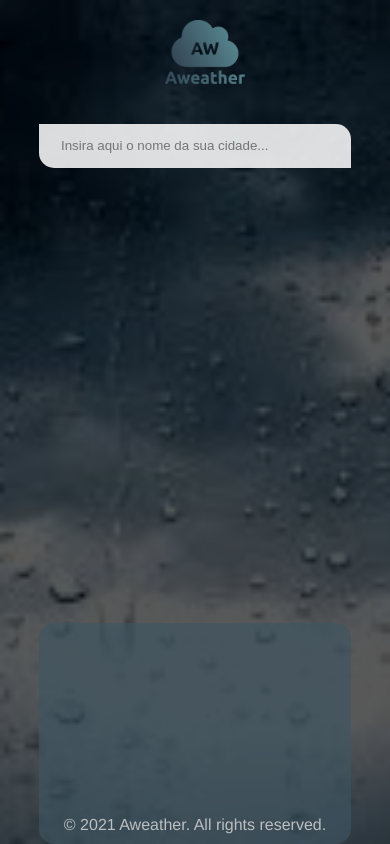
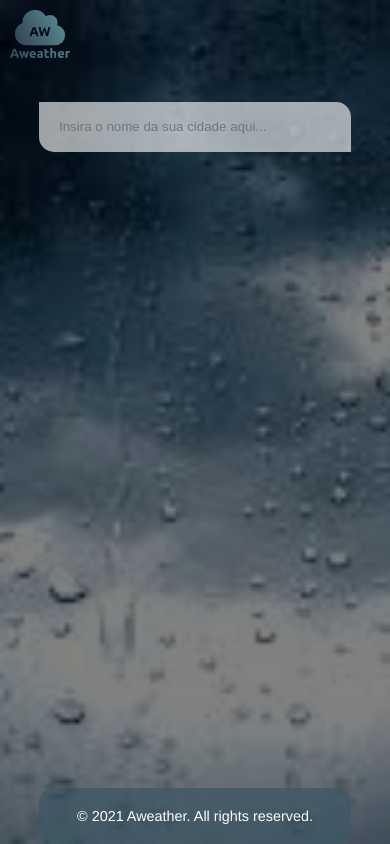
Before and after one commit to atilasousa/Aweather, a Vue app: page / in a window 390 px wide. Built offline with nearby package versions, Linux system fonts and the light colour scheme.

Commit message:
feature: fixed mobile responsiveness

```diff
--- a/public/index.html
+++ b/public/index.html
@@ -5,6 +5,7 @@
     <meta http-equiv="X-UA-Compatible" content="IE=edge">
     <meta name="viewport" content="width=device-width,initial-scale=1.0">
     <link rel="icon" href="<%= BASE_URL %>favicon.ico">
+    <link rel="stylesheet" href="https://cdnjs.cloudflare.com/ajax/libs/font-awesome/5.15.2/css/all.min.css" integrity="sha512-HK5fgLBL+xu6dm/Ii3z4xhlSUyZgTT9tuc/hSrtw6uzJOvgRr2a9jyxxT1ely+B+xFAmJKVSTbpM/CuL7qxO8w==" crossorigin="anonymous" />
     <title>Aweather</title>
   </head>
   <body>
--- a/src/App.vue
+++ b/src/App.vue
@@ -2,57 +2,63 @@
   <div id="app">
     <div class="content">
       <div class="overlay">
-        <div class="LeftDiv">
+        <section class="left">
           <header>
-            <img src="../public/assets/logo.png" width="80px" />
+            <img src="../public/assets/logo.png" alt="Logo-Aweather" />
           </header>
-          <div class="searchboxmobile">
+          <div class="searchboxg mobile">
             <input
               type="text"
-              placeholder="Insira aqui o nome da sua cidade..."
-              class="searchinput"
+              class="searchtext"
               v-model="searchtext"
+              placeholder="Insira o nome da sua cidade aqui..."
               @keypress="getweather"
             />
           </div>
-          <div class="centerContent" v-if="typeof weather.main != 'undefined'">
-            <h1 class="h1city">
-              {{ weather.name }}, {{ weather.sys.country }}
-            </h1>
-            <p>{{ dateBuilder() }}</p>
-            <h1 class="h1temp" style="color: white">
-              {{ Math.round(weather.main.temp) }}°C
-            </h1>
-          </div>
-          <h1
-            class="centerContent2"
-            style="margin-top: 10px"
+          <main
+            class="cityTempHolder"
             v-if="typeof weather.main != 'undefined'"
           >
-            {{ weather.weather[0].main }}
-          </h1>
-        </div>
-        <div class="RightDiv">
-          <div class="searchbox">
+            <div class="cityTemp">
+              <div class="cityDate desk">
+                <h1>{{ weather.name }}, {{ weather.sys.country }}</h1>
+                <p>{{ dateBuilder() }}</p>
+              </div>
+              <div class="temp">
+                <h1 class="mobile">
+                  {{ Math.round(weather.main.temp) }}°C {{ weather.name }},
+                  {{ weather.sys.country }}
+                </h1>
+                <p class="mobile">{{ dateBuilder() }}</p>
+                <h1 class="desk">{{ Math.round(weather.main.temp) }}°C</h1>
+              </div>
+            </div>
+            <div class="weathericon">
+              <i class="fas fa-cloud"></i>
+              <span>Clouds</span>
+            </div>
+          </main>
+        </section>
+        <section class="right">
+          <div class="searchboxg desk">
             <input
               type="text"
-              placeholder="Insira aqui o nome da sua cidade..."
-              class="searchinput"
+              class="searchtext"
               v-model="searchtext"
+              placeholder="Insira o nome da sua cidade aqui..."
               @keypress="getweather"
             />
           </div>
           <div class="detailsbox" v-if="typeof weather.main != 'undefined'">
-            <p class="details-text">Detalhes do tempo</p>
+            <span>Detalhes do tempo</span>
             <hr class="line" />
-
-            <p class="details-text">Humidade: {{ weather.main.humidity }}%</p>
-            <p class="details-text">Vento: {{ weather.wind.speed }} km/h</p>
+            <span class="details">Humidade: {{ weather.main.humidity }}% </span>
+            <span class="details">Vento: {{ weather.wind.speed }} km/h</span>
           </div>
-          <footer>
-            <p>© {{ year }} Aweather. All rights reserved.</p>
+          <footer class="rightfooter">
+            <span>© {{ year }} Aweather. All rights reserved.</span>
           </footer>
-        </div>
+        </section>
       </div>
     </div>
   </div>
@@ -67,7 +73,6 @@ export default {
       url: "https://api.openweathermap.org/data/2.5/",
       year: new Date().getFullYear(),
       searchtext: "",
-
       weather: {},
     };
   },
@@ -75,7 +80,7 @@ export default {
     getweather(e) {
       if (e.key == "Enter") {
         fetch(
-          `${this.url}weather?q=${this.searchtext}&units=metric&lang=pt_br&APPID=${this.api_key}`
+          `${this.url}weather?q=${this.searchtext}&units=metric&lang=pt&APPID=${this.api_key}`
         )
           .then((res) => {
             return res.json();
@@ -122,175 +127,255 @@ export default {
       let data = date.getDate();
       let mes = meses[date.getMonth()];
       let ano = this.year;
-      return `${dia} ${data} de ${mes} de ${ano}`;
+      return `${dia}, ${data} de ${mes} de ${ano}`;
     },
   },
 };
 </script>
 
 <style>
+#app {
+  font-family: Avenir, Helvetica, Arial, sans-serif;
+  -webkit-font-smoothing: antialiased;
+  -moz-osx-font-smoothing: grayscale;
+}
+.mobile {
+  display: none;
+}
 * {
   margin: 0;
   padding: 0;
   box-sizing: border-box;
 }
-#app {
-  font-family: Avenir, Helvetica, Arial, sans-serif;
-  -webkit-font-smoothing: antialiased;
-  -moz-osx-font-smoothing: grayscale;
-  text-align: center;
-  color: #2c3e50;
-}
 .content {
+  width: 100vw;
+  height: 100vh;
   background-image: url("../public/assets/weather.jpg");
   background-position: center;
   background-size: cover;
   background-repeat: no-repeat;
-  width: 100vw;
-  height: 100vh;
-  position: relative;
 }
-.LeftDiv {
+.overlay {
+  width: 100%;
+  height: 100%;
+  background-color: rgba(0, 0, 0, 0.493);
+  display: flex;
+}
+.left {
   width: 60%;
-  height: 100%;
   position: relative;
   display: flex;
-  flex-direction: column;
-  color: white;
+  justify-content: center;
   align-items: center;
 }
-.LeftDiv header {
-  position: relative;
-  width: 100%;
-  z-index: 2;
+
+.left header {
+  position: absolute;
+  z-index: 10;
   top: 0;
   left: 0;
-  display: flex;
-  align-items: flex-start;
-  padding-left: 20px;
-  padding-top: 20px;
+  width: 100%;
+  padding: 20px;
 }
-.centerContent {
-  width: 300px;
-  height: 200px;
-  border: none;
-  background-color: #3d56639f;
-  border-radius: 15px;
+.left header img {
+  width: 80px;
+}
+.cityTempHolder {
+  width: 100%;
   display: flex;
   justify-content: center;
   align-items: center;
   flex-direction: column;
   color: white;
+}
+.weathericon {
+  display: flex;
+  flex-direction: column;
+  align-items: center;
+}
+.weathericon i {
+  font-size: 3rem;
+}
+.weathericon span {
+  font-size: 1.5rem;
+  font-weight: bold;
+}
+.cityTemp {
+  width: 60%;
+
+  height: 150px;
+  border-radius: 15px;
+  display: flex;
+  flex-direction: row-reverse;
+  justify-content: center;
+}
+.cityDate {
+  margin-left: 20px;
+  display: flex;
+  flex-direction: column;
+  justify-content: center;
+}
+.cityDate h1 {
+  font-size: 2.2rem;
+}
+.cityDate p {
+  font-size: 0.9rem;
+}
+.temp {
+  display: flex;
+  justify-content: center;
+  align-items: center;
+}
+.temp h1 {
+  font-size: 4rem;
+}
+
+.searchboxg {
+  width: 80%;
+  height: 50px;
+  background-color: none;
+  margin-top: 30px;
   transition: 0.3s;
 }
-.centerContent h1 {
-  margin: 10px;
+.searchtext {
+  height: 100%;
+  width: 100%;
+  padding-left: 20px;
+  outline: none;
+  border: none;
+  background-color: rgba(255, 255, 255, 0.616);
+  border-radius: 0px 15px 0px 15px;
+  transition: 0.3s;
 }
-.h1temp {
-  font-size: 4rem;
-}
-.RightDiv {
-  width: 40%;
-  height: 100%;
-  background-color: #3d56639f;
-  color: white;
-  position: relative;
-}
-.RightDiv footer {
-  position: absolute;
-  bottom: 0;
-  left: 0;
-  width: 100%;
-  color: rgba(209, 209, 209, 0.863);
-  padding: 10px;
-}
-.searchbox {
-  padding: 20px 50px 20px 50px;
-  border: none;
-}
-.searchinput {
-  width: 100%;
-  height: 36px;
-  padding: 22px;
-  background: none;
-  border: none;
-  background-color: rgba(255, 255, 255, 0.856);
-  outline: none;
-  transition: 0.3s;
-  border-radius: 0 15px 0 15px;
-}
-.searchinput:focus {
-  background-color: rgb(255, 255, 255);
-  border-radius: 15px 0 15px 0;
+.searchtext:focus {
+  border-radius: 15px 0px 15px 0px;
+  background-color: rgba(255, 255, 255, 0.849);
 }
 .line {
   width: 100%;
   border: none;
   height: 0.1px;
   background-color: rgba(250, 249, 249, 0.712);
-}
-.details-text {
-  margin: 10px 0 10px 0;
-  font-size: 1.2rem;
+  margin-top: 10px;
 }
 .detailsbox {
-  padding: 50px;
+  color: white;
+  width: 80%;
+  margin-top: 40px;
   display: flex;
   flex-direction: column;
-  align-items: flex-start;
   transition: 0.3s;
 }
-.overlay {
+.detailsbox :first-child {
+  font-size: 1.3rem;
+}
+.details {
+  margin-top: 13px;
+  font-size: 1.1rem;
+}
+.right {
+  width: 40%;
+  height: 100%;
+  background-color: #3d5663b2;
+  border-radius: 15px 0 0 15px;
+  display: flex;
+  align-items: center;
+  flex-direction: column;
+  justify-content: baseline;
+  position: relative;
+}
+.rightfooter {
   position: absolute;
-  z-index: 2;
-  background-color: rgba(0, 0, 0, 0.651);
-  width: 100vw;
-  height: 100vh;
+  bottom: 0;
+  left: 0;
   display: flex;
-  justify-content: space-between;
+  align-items: center;
+  justify-content: center;
+  color: white;
+  padding: 20px;
+  width: 100%;
 }
-
 @media only screen and (max-width: 900px) {
+  .desk {
+    display: none;
+  }
+  .mobile {
+    display: block;
+  }
+  .content{
+    height: 100vh;
+  }
   .overlay {
     flex-direction: column;
+    justify-content: space-between;
     align-items: center;
+
   }
-  .RightDiv {
+  .left {
+    width: 100%;
+    position: relative;
+    top: 0;
+    left: 0;
+    display: flex;
+    justify-content: center;
+    align-items: center;
+    flex-direction: column;
+
+  }
+  .left header {
+    position: relative;
+    z-index: 10;
+    width: 100%;
+
+    padding: 10px;
+  }
+  .left header img {
+    width: 60px;
+  }
+  .cityTempHolder {
+
+    width: 100%;
+    display: flex;
+    justify-content: center;
+    align-items: center;
+    color: white;
+    margin-bottom: 20px;
+    margin-top: 20px;
+  }
+  .cityTemp {
     width: 80%;
-    height: 300px;
+    padding: 10px;
+    height: auto;
+    flex-wrap: wrap;
+    flex-direction: row-reverse;
+    justify-content: space-around;
+
+  }
+
+  .cityDate h1 {
+    font-size: 1.5rem;
+  }
+  .temp {
+    display: flex;
+    justify-content: center;
+    align-items: center;
+    flex-direction: column;
+    width: 100%;
+  }
+  .temp h1 {
+    font-size: 2rem;
+  }
+  .right {
+    height: auto;
+    width: 80%;
     border-radius: 15px;
   }
-  .centerContent {
-    margin-top: 40px;
-    width: 80%;
-    height: 150px;
+  .rightfooter {
+    position: relative;
+
   }
-  .h1city {
-    font-size: 2rem;
-  }
-  .h1temp {
-    font-size: 2.5rem;
-  }
-  .searchbox {
-    display: none;
-  }
-  .LeftDiv header {
-    width: 100%;
-    align-items: center;
-    justify-content: center;
-    padding-top: 20px;
-  }
-  .searchboxmobile{
-    width: 80%;
-    margin-top: 40px;
-  }
-  .LeftDiv{
-    width: 100%;
+  .rightfooter span {
+    font-size: 0.9rem;
   }
 }
-@media only screen and (min-width: 901px) {
- .searchboxmobile{
-   display: none;
- }
-}
 </style>
```
